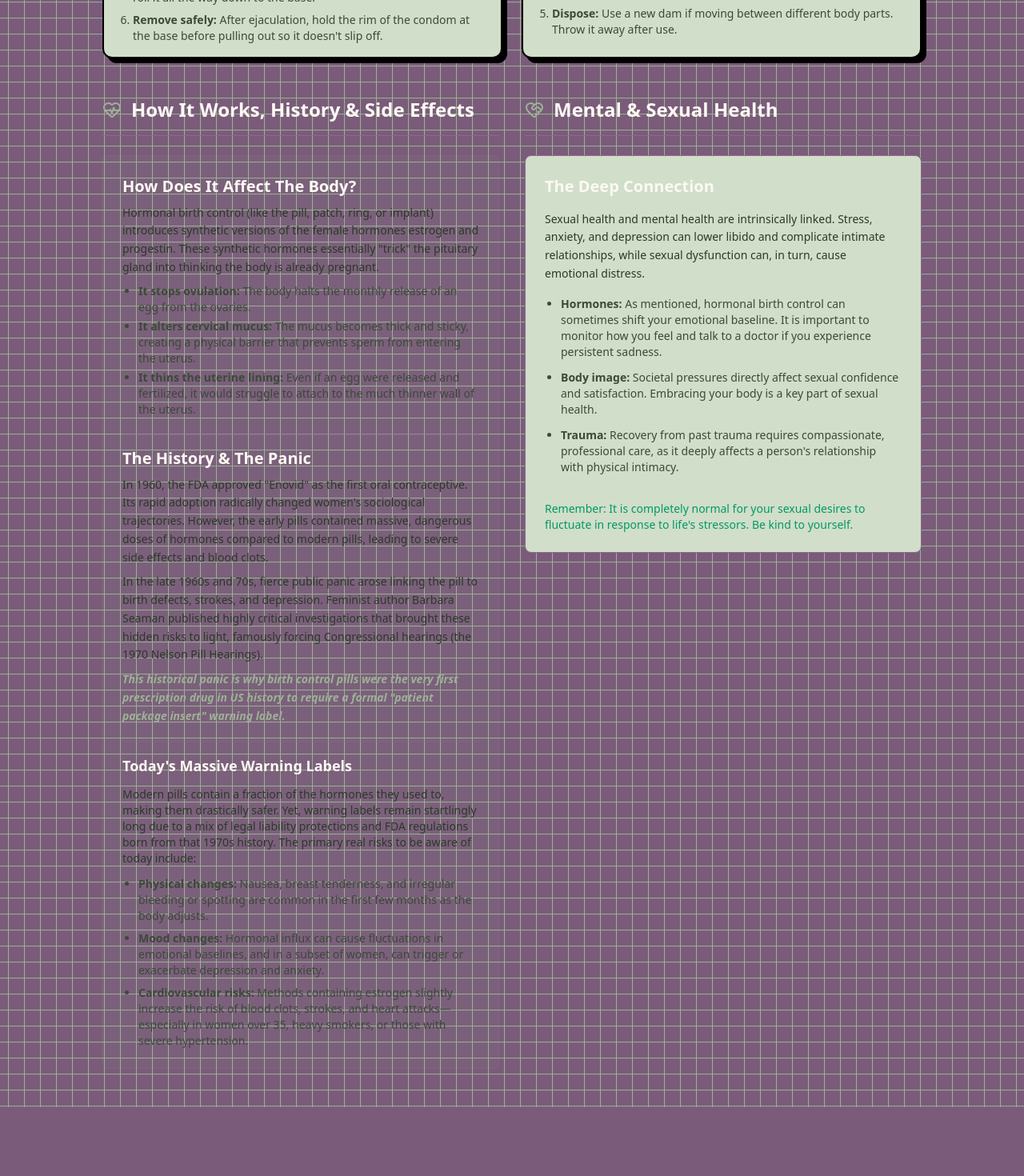
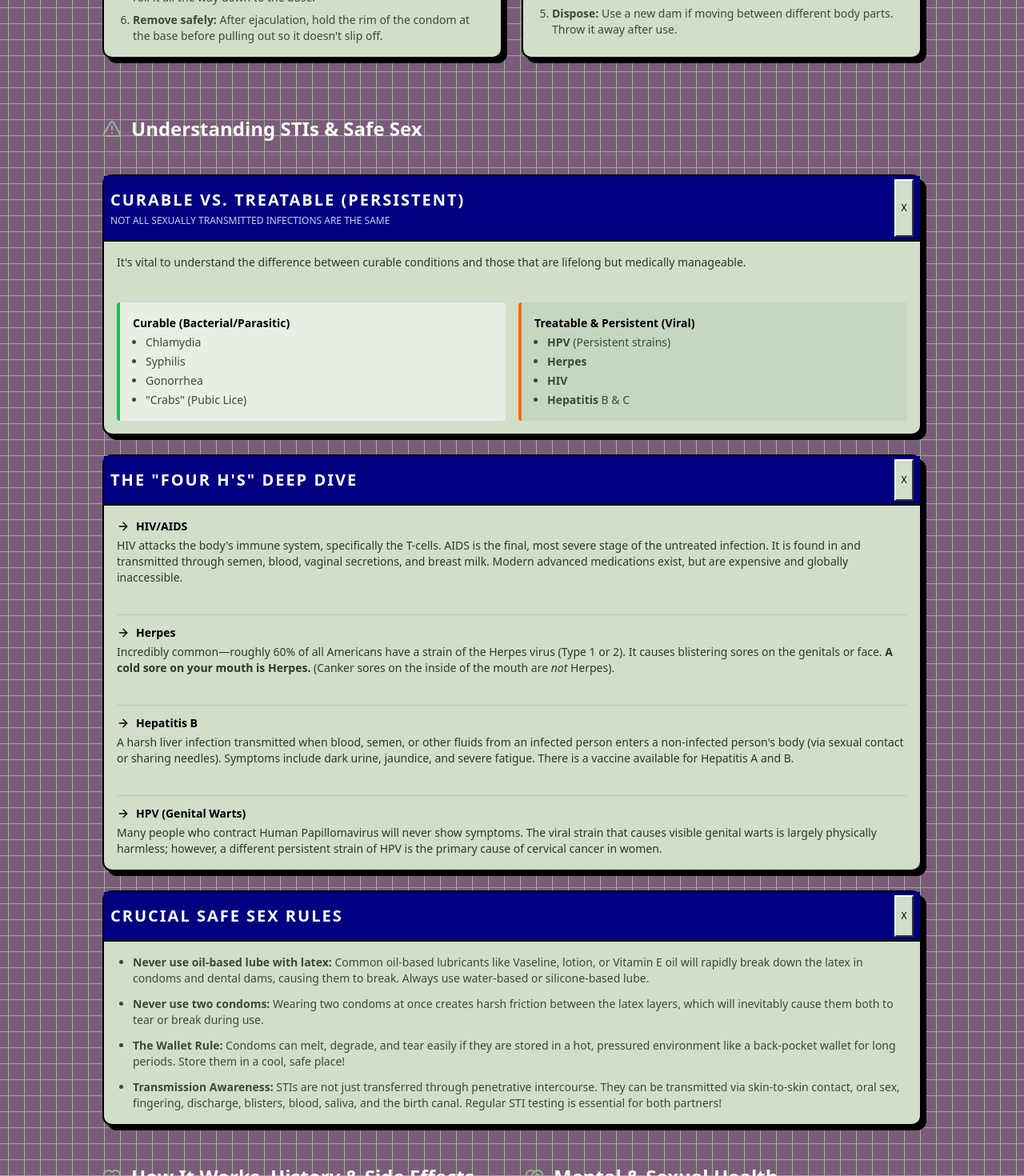
Before and after one commit to tessakd27/womens-resource-compendium, a Next.js app: page /sexual-health in a window 1280 px wide. Shown: the part 1320-2790 px from the top of the page at 80% size. Before the commit the page ends 2704 px from the top, so only its background shows below. Built offline with nearby package versions, Linux system fonts and the light colour scheme.

Commit message:
Add precise STI definitions and safe sex rules from PDF

```diff
--- a/src/app/sexual-health/page.tsx
+++ b/src/app/sexual-health/page.tsx
@@ -1,4 +1,4 @@
-import { HeartHandshake, ShieldCheck, HeartPulse } from "lucide-react";
+import { HeartHandshake, ShieldCheck, HeartPulse, AlertTriangle, ArrowRight } from "lucide-react";
 import { Card, CardContent, CardHeader, CardTitle, CardDescription } from "@/components/ui/card";
 import { Badge } from "@/components/ui/badge";
 
@@ -114,6 +114,87 @@ export default function SexualHealth() {
                     </div>
                 </div>
 
+                {/* STIs & Safe Sex Deep Dive Section */}
+                <div className="space-y-6 pt-6">
+                    <div className="flex items-center gap-3 border-b pb-4">
+                        <AlertTriangle className="h-6 w-6 text-primary" />
+                        <h2 className="text-2xl font-bold font-heading">Understanding STIs & Safe Sex</h2>
+                    </div>
+
+                    <div className="grid md:grid-cols-2 gap-6">
+                        {/* Curable vs Treatable */}
+                        <Card className="bg-card border-border/60 rounded-3xl col-span-1 md:col-span-2">
+                            <CardHeader className="py-4">
+                                <CardTitle className="text-xl">Curable vs. Treatable (Persistent)</CardTitle>
+                                <CardDescription>Not all Sexually Transmitted Infections are the same</CardDescription>
+                            </CardHeader>
+                            <CardContent className="text-sm text-muted-foreground space-y-4">
+                                <p>It's vital to understand the difference between curable conditions and those that are lifelong but medically manageable.</p>
+                                <div className="grid sm:grid-cols-2 gap-4 mt-2">
+                                    <div className="bg-white/50 p-4 rounded-xl border-l-4 border-green-500">
+                                        <h4 className="font-bold text-black mb-1">Curable (Bacterial/Parasitic)</h4>
+                                        <ul className="list-disc pl-4 space-y-1">
+                                            <li>Chlamydia</li>
+                                            <li>Syphilis</li>
+                                            <li>Gonorrhea</li>
+                                            <li>"Crabs" (Pubic Lice)</li>
+                                        </ul>
+                                    </div>
+                                    <div className="bg-primary/20 p-4 rounded-xl border-l-4 border-orange-500">
+                                        <h4 className="font-bold text-black mb-1">Treatable & Persistent (Viral)</h4>
+                                        <ul className="list-disc pl-4 space-y-1">
+                                            <li><strong>HPV</strong> (Persistent strains)</li>
+                                            <li><strong>Herpes</strong></li>
+                                            <li><strong>HIV</strong></li>
+                                            <li><strong>Hepatitis</strong> B & C</li>
+                                        </ul>
+                                    </div>
+                                </div>
+                            </CardContent>
+                        </Card>
+
+                        {/* The Four H's */}
+                        <Card className="bg-card border-border/60 rounded-3xl col-span-1 md:col-span-2">
+                            <CardHeader className="py-4">
+                                <CardTitle className="text-xl">The "Four H's" Deep Dive</CardTitle>
+                            </CardHeader>
+                            <CardContent className="text-sm text-muted-foreground space-y-5">
+                                <div>
+                                    <h4 className="font-bold text-black flex items-center gap-2"><ArrowRight className="h-4 w-4" /> HIV/AIDS</h4>
+                                    <p className="mt-1">HIV attacks the body's immune system, specifically the T-cells. AIDS is the final, most severe stage of the untreated infection. It is found in and transmitted through semen, blood, vaginal secretions, and breast milk. Modern advanced medications exist, but are expensive and globally inaccessible.</p>
+                                </div>
+                                <div className="border-t border-black/10 pt-3">
+                                    <h4 className="font-bold text-black flex items-center gap-2"><ArrowRight className="h-4 w-4" /> Herpes</h4>
+                                    <p className="mt-1">Incredibly common—roughly 60% of all Americans have a strain of the Herpes virus (Type 1 or 2). It causes blistering sores on the genitals or face. <strong>A cold sore on your mouth is Herpes.</strong> (Canker sores on the inside of the mouth are <em>not</em> Herpes).</p>
+                                </div>
+                                <div className="border-t border-black/10 pt-3">
+                                    <h4 className="font-bold text-black flex items-center gap-2"><ArrowRight className="h-4 w-4" /> Hepatitis B</h4>
+                                    <p className="mt-1">A harsh liver infection transmitted when blood, semen, or other fluids from an infected person enters a non-infected person's body (via sexual contact or sharing needles). Symptoms include dark urine, jaundice, and severe fatigue. There is a vaccine available for Hepatitis A and B.</p>
+                                </div>
+                                <div className="border-t border-black/10 pt-3">
+                                    <h4 className="font-bold text-black flex items-center gap-2"><ArrowRight className="h-4 w-4" /> HPV (Genital Warts)</h4>
+                                    <p className="mt-1">Many people who contract Human Papillomavirus will never show symptoms. The viral strain that causes visible genital warts is largely physically harmless; however, a different persistent strain of HPV is the primary cause of cervical cancer in women.</p>
+                                </div>
+                            </CardContent>
+                        </Card>
+
+                        {/* Critical Safe Sex Rules */}
+                        <Card className="bg-card border-border/60 rounded-3xl col-span-1 md:col-span-2">
+                            <CardHeader className="py-4">
+                                <CardTitle className="text-xl">Crucial Safe Sex Rules</CardTitle>
+                            </CardHeader>
+                            <CardContent className="text-sm text-muted-foreground space-y-4">
+                                <ul className="list-disc pl-5 space-y-3 font-medium">
+                                    <li><strong>Never use oil-based lube with latex:</strong> Common oil-based lubricants like Vaseline, lotion, or Vitamin E oil will rapidly break down the latex in condoms and dental dams, causing them to break. Always use water-based or silicone-based lube.</li>
+                                    <li><strong>Never use two condoms:</strong> Wearing two condoms at once creates harsh friction between the latex layers, which will inevitably cause them both to tear or break during use.</li>
+                                    <li><strong>The Wallet Rule:</strong> Condoms can melt, degrade, and tear easily if they are stored in a hot, pressured environment like a back-pocket wallet for long periods. Store them in a cool, safe place!</li>
+                                    <li><strong>Transmission Awareness:</strong> STIs are not just transferred through penetrative intercourse. They can be transmitted via skin-to-skin contact, oral sex, fingering, discharge, blisters, blood, saliva, and the birth canal. Regular STI testing is essential for both partners!</li>
+                                </ul>
+                            </CardContent>
+                        </Card>
+                    </div>
+                </div>
+
                 <div className="grid md:grid-cols-2 gap-8">
                     {/* History & Side Effects Section */}
                     <div className="space-y-6">
```
